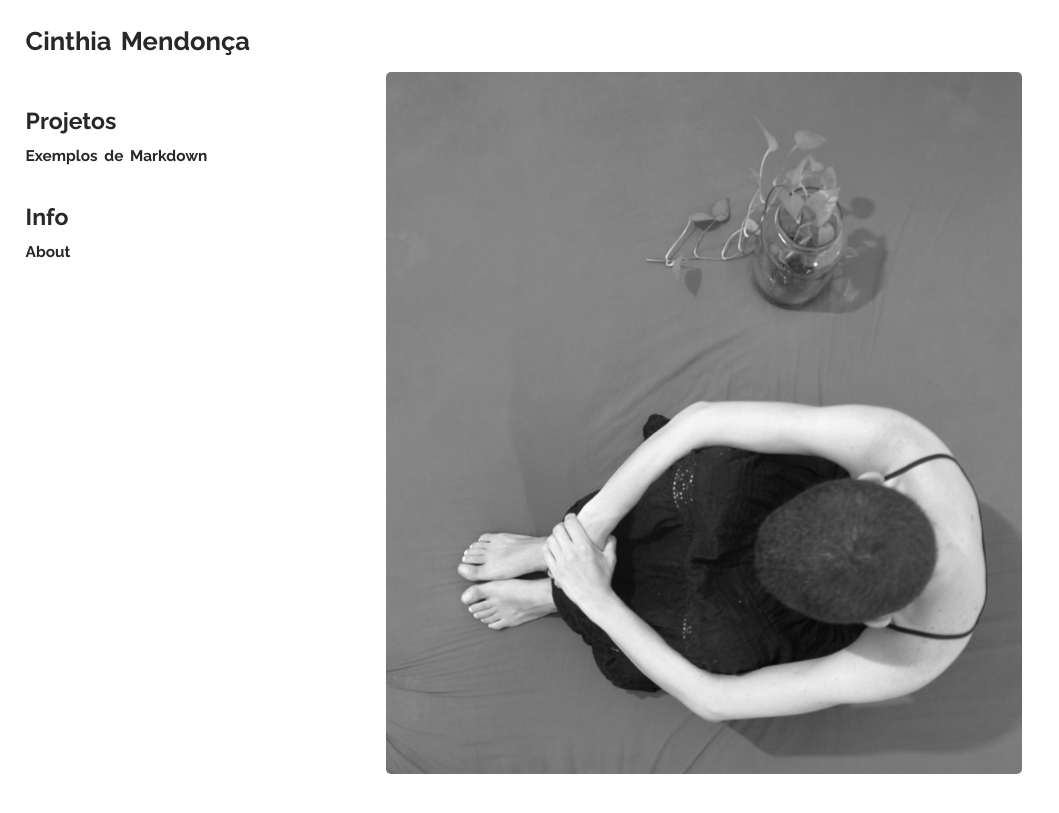
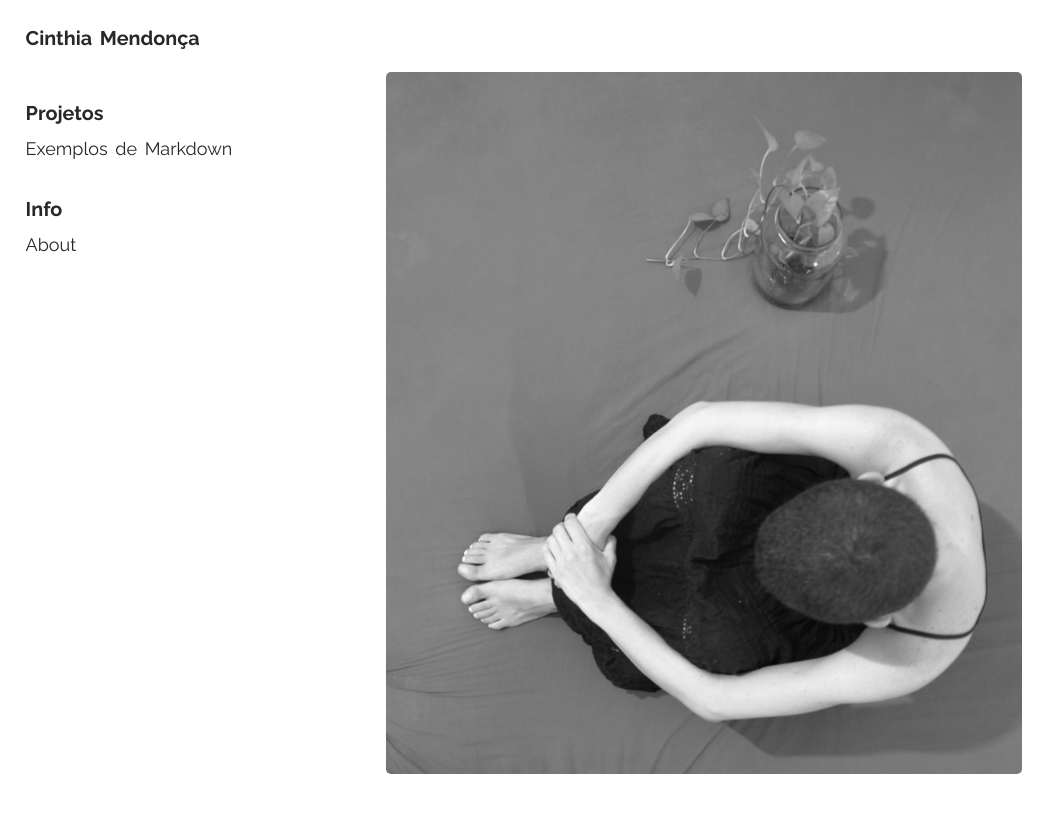
Before and after one commit to thiagohersan/cinthia.mobi, a Jekyll site: the page built from _pages/index.md, in a window 1280 px wide. Shown: the top 813 px of the page, without its empty margins (0-1059 px from the left). Built offline with Jekyll 4.4.1, drawn with Linux system fonts in a browser that asks for light colours.

Commit message:
fixes menu font sizes

```diff
--- a/_sass/fonts.scss
+++ b/_sass/fonts.scss
@@ -2,13 +2,9 @@
 
 $FAMILY-SANS: 'Raleway', 'Arial';
 
-$MENU-TITLE-SIZE: 2vw;
-$MENU-SUBTITLE-SIZE: 1.8vw;
-$MENU-ITEM-SIZE: 1.2vw;
-
-$MENU-TITLE-SIZE-MOBILE: 1.7rem;
-$MENU-SUBTITLE-SIZE-MOBILE: 1.5rem;
-$MENU-ITEM-SIZE-MOBILE: 1.3rem;
+$MENU-TITLE-SIZE: 1.1rem;
+$MENU-SUBTITLE-SIZE: 1.1rem;
+$MENU-ITEM-SIZE: 1rem;
 
 $TITLE-SIZE: 2.2vw;
 $TEXT-SIZE: 1.6vw;
@@ -22,11 +18,7 @@ $LINK-SIZE-MOBILE: 1rem;
   html {
     -webkit-font-smoothing: antialiased;
     -moz-osx-font-smoothing: grayscale;
-
-    font-size: 16px;
-    @include media-query(DESKTOP) {
-      font-size: 18px;
-    }
+    font-size: 18px;
   }
 
   body {
@@ -74,8 +66,8 @@ $LINK-SIZE-MOBILE: 1rem;
 
   #navbar {
     .menu-item {
-      font-size: $MENU-TITLE-SIZE-MOBILE;
-      font-weight: 700;
+      font-size: $MENU-TITLE-SIZE;
+      font-weight: 900;
       color: $MENU-TEXT-COLOR;
       text-transform: none;
 
@@ -93,11 +85,8 @@ $LINK-SIZE-MOBILE: 1rem;
     }
 
     .menu-subtitle {
-      font-size: $MENU-SUBTITLE-SIZE-MOBILE;
+      font-size: $MENU-SUBTITLE-SIZE;
       @include media-query(DESKTOP) {
-        font-size: $MENU-SUBTITLE-SIZE + 0.5vw;
-      }
-      @include media-query(LGDESKTOP) {
         font-size: $MENU-SUBTITLE-SIZE;
       }
 
@@ -107,18 +96,16 @@ $LINK-SIZE-MOBILE: 1rem;
     }
 
     .menu-item-post, .menu-item-page {
-      font-size: $MENU-ITEM-SIZE-MOBILE;
+      font-size: $MENU-ITEM-SIZE;
+      font-weight: normal;
       @include media-query(DESKTOP) {
-        font-size: $MENU-ITEM-SIZE + 0.5vw;
-      }
-      @include media-query(LGDESKTOP) {
         font-size: $MENU-ITEM-SIZE;
       }
     }
   }
 
   .menu-title {
-    font-size: $MENU-TITLE-SIZE-MOBILE;
+    font-size: $MENU-TITLE-SIZE;
     @include media-query(DESKTOP) {
       font-size: $MENU-TITLE-SIZE;
     }
```
